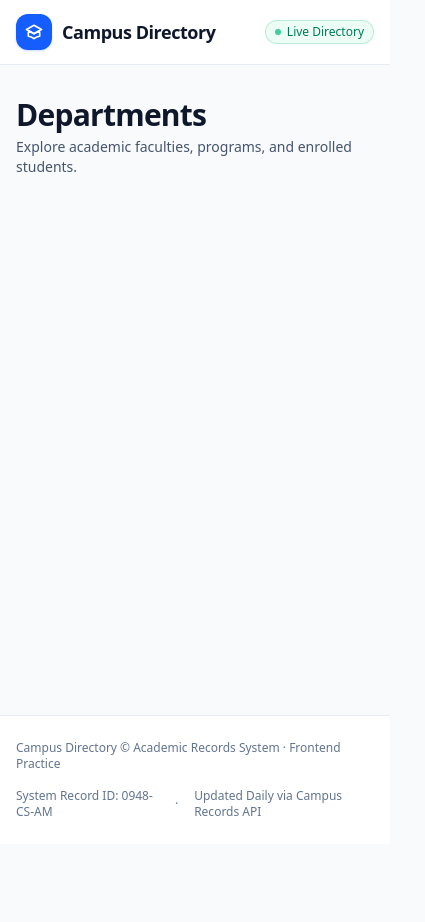
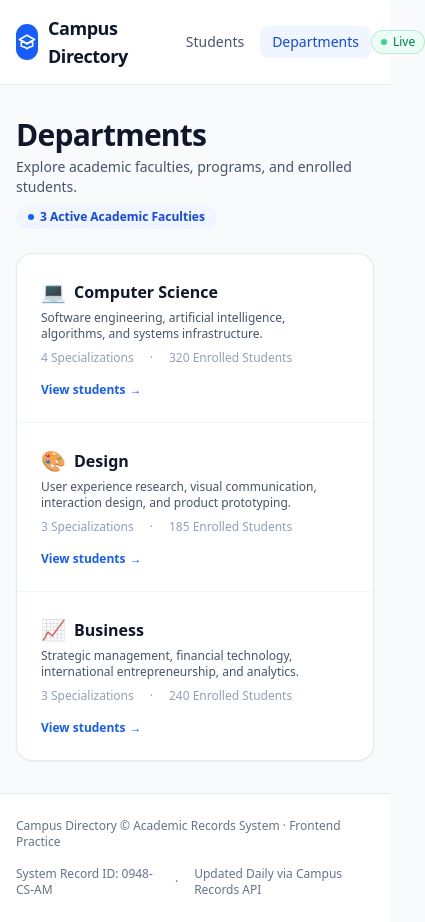
Before and after one commit to Dharmi-456-design/NEXTJS-PROJECTS, a Next.js app in the folder student-directory/: page /departments in a window 390 px wide. Shown: the whole page, 425 px wide, since content can reach past the window. Before the commit the page ends 844 px from the top, so only its background shows below. Built offline with nearby package versions, Linux system fonts and the light colour scheme.

Commit message:
feat: polish responsive UI and route states

```diff
--- a/student-directory/src/app/about/page.tsx
+++ /dev/null
@@ -1,14 +0,0 @@
-export default function AboutPage() {
-  return (
-    <div className="mx-auto max-w-6xl px-4 py-8 sm:px-6">
-      <div className="mb-8">
-        <h1 className="text-3xl font-bold tracking-tight text-slate-900">
-          About Campus Directory
-        </h1>
-        <p className="mt-1 text-sm text-slate-600">
-          Academic portal providing verified directory information for students and faculties.
-        </p>
-      </div>
-    </div>
-  );
-}
--- a/student-directory/src/app/departments/page.tsx
+++ b/student-directory/src/app/departments/page.tsx
@@ -1,7 +1,37 @@
+import Link from "next/link";
+
+const departments = [
+  {
+    name: "Computer Science",
+    slug: "computer-science",
+    description: "Software engineering, artificial intelligence, algorithms, and systems infrastructure.",
+    specializations: 4,
+    studentsCount: 320,
+    icon: "💻",
+  },
+  {
+    name: "Design",
+    slug: "design",
+    description: "User experience research, visual communication, interaction design, and product prototyping.",
+    specializations: 3,
+    studentsCount: 185,
+    icon: "🎨",
+  },
+  {
+    name: "Business",
+    slug: "business",
+    description: "Strategic management, financial technology, international entrepreneurship, and analytics.",
+    specializations: 3,
+    studentsCount: 240,
+    icon: "📈",
+  },
+];
+
 export default function DepartmentsPage() {
   return (
     <div className="mx-auto max-w-6xl px-4 py-8 sm:px-6">
-      <div className="mb-8">
+      <div className="mb-6 flex flex-col gap-2 sm:flex-row sm:items-center sm:justify-between">
+        <div>
           <h1 className="text-3xl font-bold tracking-tight text-slate-900">
             Departments
           </h1>
@@ -9,6 +39,46 @@ export default function DepartmentsPage() {
             Explore academic faculties, programs, and enrolled students.
           </p>
         </div>
+
+        <span className="inline-flex items-center gap-1.5 self-start rounded-full bg-blue-50 px-3 py-1 text-xs font-semibold text-blue-700 sm:self-auto">
+          <span className="h-1.5 w-1.5 rounded-full bg-blue-600" />
+          3 Active Academic Faculties
+        </span>
+      </div>
+
+      <div className="divide-y divide-slate-100 rounded-2xl border border-slate-200/90 bg-white shadow-xs">
+        {departments.map((dept) => (
+          <div
+            key={dept.name}
+            className="flex flex-col justify-between gap-4 p-6 sm:flex-row sm:items-center"
+          >
+            <div className="space-y-1">
+              <div className="flex items-center gap-2">
+                <span className="text-xl">{dept.icon}</span>
+                <h2 className="text-base font-bold text-slate-900">
+                  {dept.name}
+                </h2>
+              </div>
+              <p className="max-w-2xl text-xs text-slate-600">
+                {dept.description}
+              </p>
+              <div className="flex items-center gap-4 pt-1 text-xs text-slate-400">
+                <span>{dept.specializations} Specializations</span>
+                <span>·</span>
+                <span>{dept.studentsCount} Enrolled Students</span>
+              </div>
+            </div>
+
+            <Link
+              href="/"
+              className="inline-flex items-center gap-1 text-xs font-semibold text-blue-600 hover:text-blue-800 transition whitespace-nowrap"
+            >
+              <span>View students</span>
+              <span>→</span>
+            </Link>
+          </div>
+        ))}
+      </div>
     </div>
   );
 }
--- /dev/null
+++ b/student-directory/src/app/loading.tsx
@@ -0,0 +1,33 @@
+export default function Loading() {
+  return (
+    <div className="mx-auto max-w-6xl px-4 py-8 sm:px-6 animate-pulse">
+      <div className="mb-6">
+        <div className="h-8 w-44 rounded-lg bg-slate-200" />
+        <div className="mt-2 h-4 w-72 rounded bg-slate-200" />
+      </div>
+
+      <div className="mb-6 h-14 rounded-xl border border-slate-200 bg-white" />
+
+      <div className="grid grid-cols-1 gap-6 sm:grid-cols-2 lg:grid-cols-3">
+        {[1, 2, 3, 4, 5, 6].map((i) => (
+          <div
+            key={i}
+            className="flex flex-col justify-between rounded-xl border border-slate-200 bg-white p-5"
+          >
+            <div>
+              <div className="flex items-start justify-between">
+                <div className="h-11 w-11 rounded-xl bg-slate-200" />
+                <div className="h-5 w-16 rounded bg-slate-200" />
+              </div>
+              <div className="mt-4 h-5 w-32 rounded bg-slate-200" />
+              <div className="mt-2 h-4 w-24 rounded bg-slate-200" />
+            </div>
+            <div className="mt-5 border-t border-slate-100 pt-3.5">
+              <div className="h-4 w-20 rounded bg-slate-200" />
+            </div>
+          </div>
+        ))}
+      </div>
+    </div>
+  );
+}
--- /dev/null
+++ b/student-directory/src/app/not-found.tsx
@@ -0,0 +1,57 @@
+import Link from "next/link";
+
+export default function NotFound() {
+  return (
+    <div className="mx-auto flex min-h-[70vh] max-w-4xl flex-col items-center justify-center px-4 py-16 text-center sm:px-6">
+      <span className="inline-flex items-center gap-1.5 rounded-full border border-slate-200 bg-slate-100 px-3 py-1 text-xs font-semibold tracking-wide text-slate-600 uppercase">
+        <span className="h-1.5 w-1.5 rounded-full bg-slate-500" />
+        404 · Route Not Found
+      </span>
+
+      <h1 className="mt-4 text-2xl font-bold tracking-tight text-slate-900 sm:text-3xl">
+        Student or department not found
+      </h1>
+
+      <p className="mt-2 max-w-md text-sm text-slate-500">
+        The requested directory entry or path could not be located. It may have moved or the identifier might be invalid.
+      </p>
+
+      <div className="mt-6 flex flex-wrap items-center justify-center gap-3">
+        <Link
+          href="/"
+          className="rounded-lg bg-blue-600 px-4 py-2.5 text-xs font-semibold text-white shadow-xs hover:bg-blue-700 transition"
+        >
+          Return to Students Directory
+        </Link>
+        <Link
+          href="/departments"
+          className="rounded-lg border border-slate-300 bg-white px-4 py-2.5 text-xs font-semibold text-slate-700 shadow-xs hover:bg-slate-50 transition"
+        >
+          Browse All Departments
+        </Link>
+      </div>
+
+      <div className="mt-12 w-full max-w-lg rounded-xl border border-slate-200 bg-white text-left shadow-xs">
+        <div className="border-b border-slate-100 px-4 py-3 text-xs font-bold tracking-wider text-slate-400 uppercase">
+          Suggested Starting Points
+        </div>
+        <div className="divide-y divide-slate-100 text-xs">
+          <Link
+            href="/"
+            className="flex items-center justify-between px-4 py-3 font-medium text-slate-700 hover:bg-slate-50 hover:text-blue-600 transition"
+          >
+            <span>All Active Enrolled Students</span>
+            <span>→</span>
+          </Link>
+          <Link
+            href="/departments"
+            className="flex items-center justify-between px-4 py-3 font-medium text-slate-700 hover:bg-slate-50 hover:text-blue-600 transition"
+          >
+            <span>Academic Departments & Faculties</span>
+            <span>→</span>
+          </Link>
+        </div>
+      </div>
+    </div>
+  );
+}
--- /dev/null
+++ b/student-directory/src/app/students/[id]/loading.tsx
@@ -0,0 +1,30 @@
+export default function StudentLoading() {
+  return (
+    <div className="mx-auto max-w-4xl px-4 py-8 sm:px-6 animate-pulse">
+      <div className="mb-6 h-4 w-36 rounded bg-slate-200" />
+      <div className="rounded-2xl border border-slate-200 bg-white p-6 sm:p-8">
+        <div className="flex items-center gap-4">
+          <div className="h-16 w-16 rounded-2xl bg-slate-200" />
+          <div className="space-y-2">
+            <div className="h-7 w-48 rounded bg-slate-200" />
+            <div className="h-4 w-32 rounded bg-slate-200" />
+          </div>
+        </div>
+
+        <div className="mt-8 grid grid-cols-2 gap-4 border-y border-slate-100 py-6 sm:grid-cols-4">
+          {[1, 2, 3, 4].map((i) => (
+            <div key={i} className="space-y-2">
+              <div className="h-3 w-16 rounded bg-slate-200" />
+              <div className="h-4 w-28 rounded bg-slate-200" />
+            </div>
+          ))}
+        </div>
+
+        <div className="mt-6 space-y-2">
+          <div className="h-4 w-20 rounded bg-slate-200" />
+          <div className="h-12 w-full rounded bg-slate-200" />
+        </div>
+      </div>
+    </div>
+  );
+}
--- a/student-directory/src/components/Header.tsx
+++ b/student-directory/src/components/Header.tsx
@@ -9,7 +9,6 @@ export default function Header() {
   const navLinks = [
     { name: "Students", href: "/" },
     { name: "Departments", href: "/departments" },
-    { name: "About", href: "/about" },
   ];
 
   return (
@@ -17,7 +16,7 @@ export default function Header() {
       <div className="mx-auto flex max-w-6xl items-center justify-between px-4 py-3.5 sm:px-6">
         <div className="flex items-center gap-8">
           <Link href="/" className="flex items-center gap-2.5 group">
-            <span className="flex h-9 w-9 items-center justify-center rounded-xl bg-blue-600 text-white font-bold shadow-sm shadow-blue-500/20 group-hover:bg-blue-700 transition">
+            <span className="flex h-9 w-9 items-center justify-center rounded-xl bg-blue-600 text-white font-bold shadow-xs group-hover:bg-blue-700 transition">
               <svg
                 className="h-5 w-5"
                 fill="none"
@@ -42,7 +41,7 @@ export default function Header() {
             </span>
           </Link>
 
-          <nav className="hidden sm:flex items-center gap-1">
+          <nav className="flex items-center gap-1">
             {navLinks.map((link) => {
               const isActive =
                 link.href === "/"
@@ -67,12 +66,12 @@ export default function Header() {
         </div>
 
         <div className="flex items-center gap-3">
-          <span className="hidden md:inline-flex items-center rounded-full border border-slate-200 bg-slate-50 px-3 py-1 text-xs font-medium text-slate-600">
+          <span className="hidden sm:inline-flex items-center rounded-full border border-slate-200 bg-slate-50 px-3 py-1 text-xs font-medium text-slate-600">
             Frontend Practice
           </span>
           <span className="inline-flex items-center gap-1.5 rounded-full bg-emerald-50 px-2.5 py-1 text-xs font-medium text-emerald-700 ring-1 ring-inset ring-emerald-600/20">
             <span className="h-1.5 w-1.5 rounded-full bg-emerald-500 animate-pulse" />
-            Live Directory
+            Live
           </span>
         </div>
       </div>
```
Lines whose indentation alone changed are shown as unchanged.
